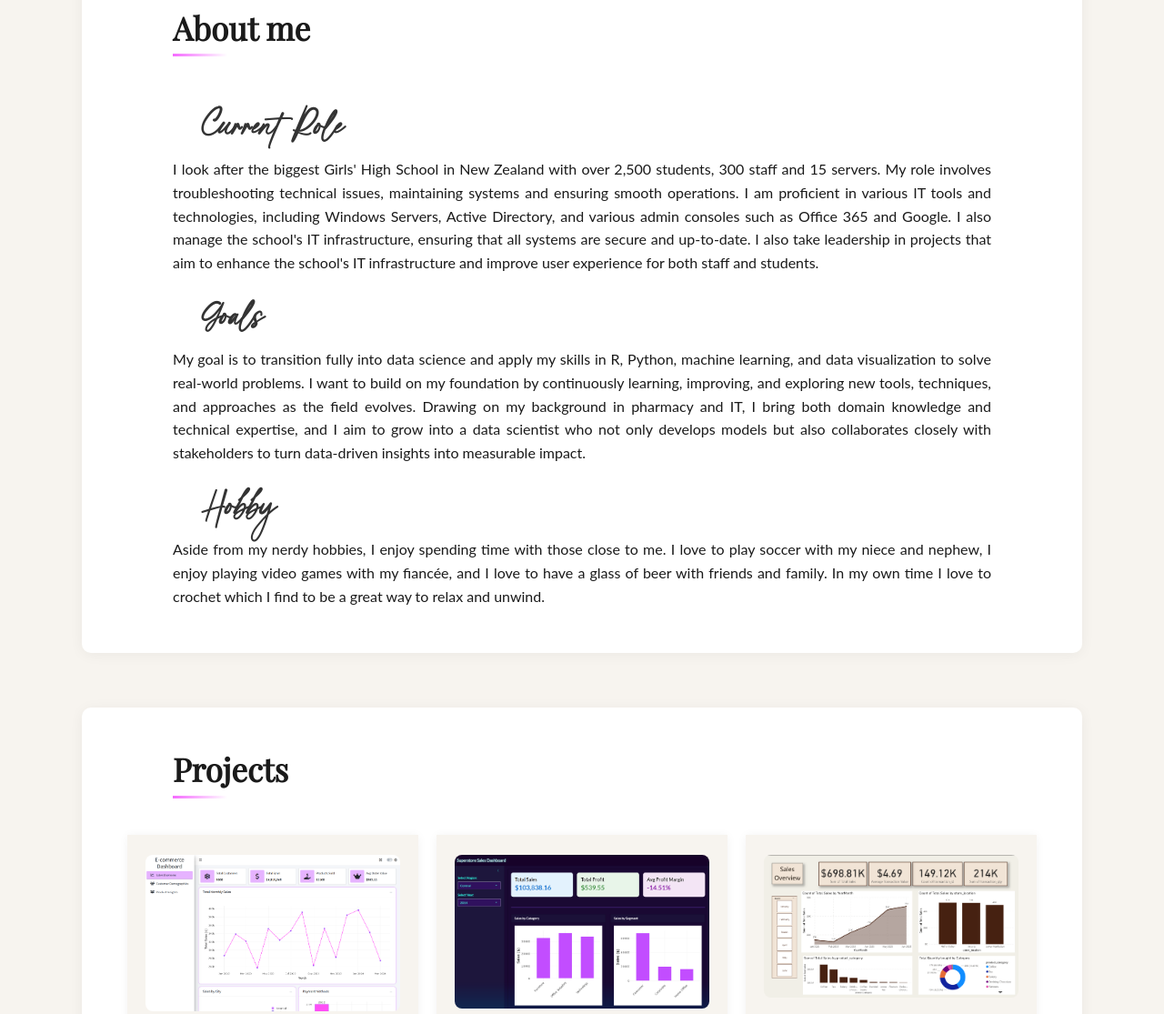
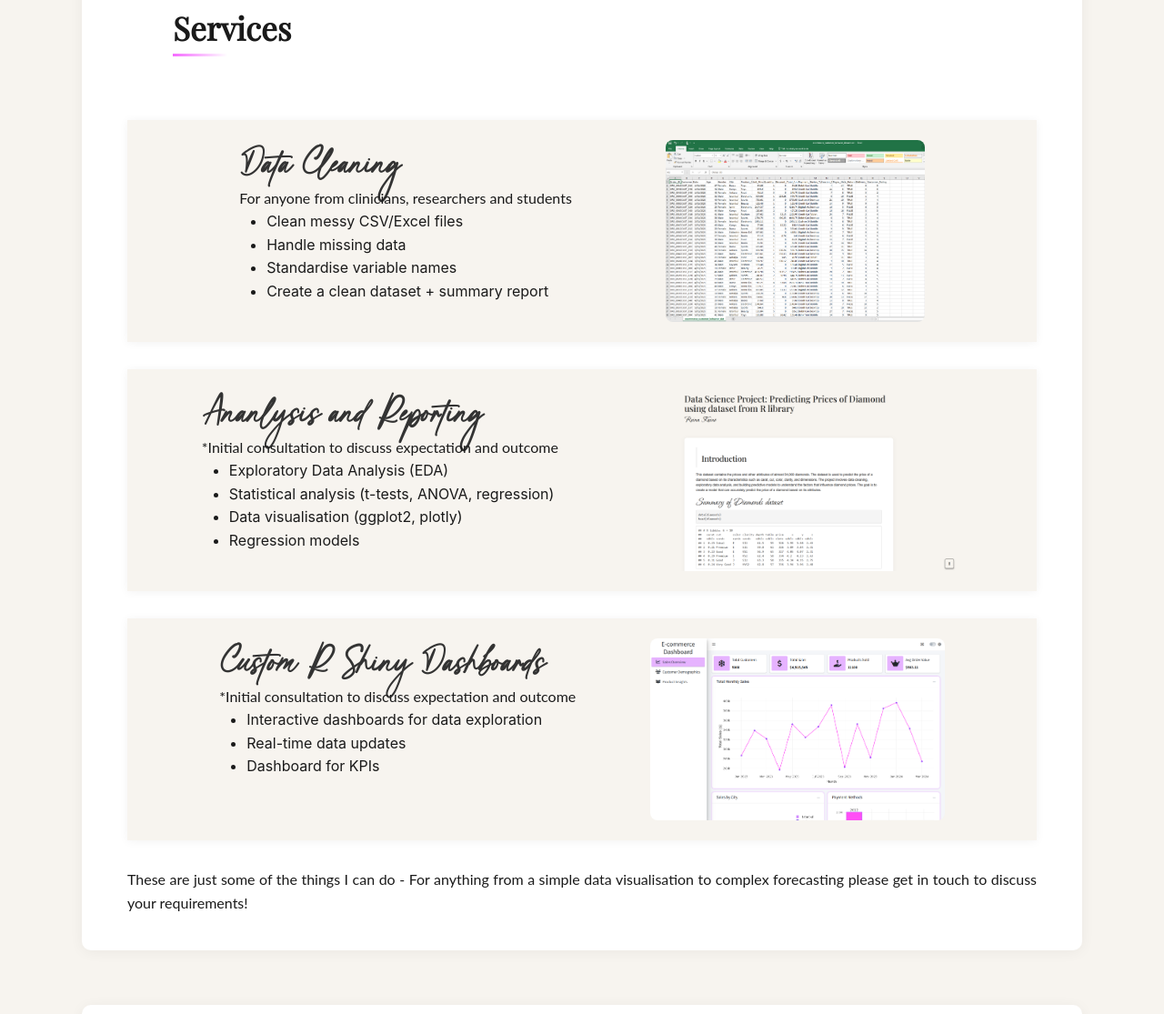
Before and after one commit to reijkg2904/portfolio, a plain HTML site: page index.html in a window 1280 px wide. Shown: the part 897-2012 px from the top of the page at 91% size. Drawn offline with Linux system fonts and the light colour scheme.

Commit message:
Added Services section with description and images, added page title,  modified work history and intro

```diff
--- a/index.html
+++ b/index.html
@@ -10,8 +10,9 @@
 
 <body>
   <nav>
+    <p>Reina's R Data Studio</p>
     <div class="space"></div>
-    <a href="#about">About Me</a>
+    <a href="#packages">Services</a>
     <a href="#projects">Projects</a>
     <a href="#history">History</a>
     <a href="#contact">Contact</a>
@@ -20,38 +21,60 @@
   <div class="hero">
     <div>
       <h1>Reina Kaino</h1>
-      <h3>Data Scientist - Bridging Healthcare, IT, and Data<h3>
+      <h3>Data Scientist specialising in R<h3>
       <p class="skills">
+        I help healthcare, research organisations and many scientists clean, analyse and visualise data using R.</br>
         I combine a background in pharmacy, IT systems support, and data science to bring a unique perspective to problem-solving.
-        With a graduate diploma in data science and hands-on experience in R, Python, machine learning, data visualization, and statistical modeling,
+        With a graduate diploma in data science and hands-on experience in R, machine learning, data visualization, and statistical modeling,
         I’ve built a strong foundation that connects technical expertise with practical applications.
-        My journey may be unconventional, but it makes me adaptable, analytical,
-        and ready to excel in data-driven roles.
       </p>
     </div>
-
   </div>
 
-  <section id="about" class="fade-in">
-    <h2>About me</h2>
-    <h3>Current Role</h3>
-    <p>I look after the biggest Girls' High School in New Zealand with over 2,500 students, 300 staff and 15 servers.
-      My role involves troubleshooting technical issues, maintaining systems and ensuring smooth operations.
-      I am proficient in various IT tools and technologies, including Windows Servers, Active Directory, and various admin consoles such as Office 365 and Google.
-      I also manage the school's IT infrastructure, ensuring that all systems are secure and up-to-date.
-      I also take leadership in projects that aim to enhance the school's IT infrastructure and improve user experience for both staff and students.
-    </p>
-    <h3>Goals</h3>
-    <p>My goal is to transition fully into data science and apply my skills in R, Python, machine learning, and data visualization to solve real-world problems.
-      I want to build on my foundation by continuously learning, improving, and exploring new tools, techniques, and approaches as the field evolves.
-      Drawing on my background in pharmacy and IT, I bring both domain knowledge and technical expertise,
-      and I aim to grow into a data scientist who not only develops models but also collaborates closely with stakeholders to turn data-driven insights into measurable impact.</p>
-    <h3>Hobby</h3>
-    <p>Aside from my nerdy hobbies, I enjoy spending time with those close to me.
-      I love to play soccer with my niece and nephew, I enjoy playing video games with my fiancée, and I love to have a glass of beer with friends and family.
-      In my own time I love to crochet which I find to be a great way to relax and unwind.
-    </p>
-
+  <section id="packages" class="fade-in">
+    <div class = "packages-container">
+      <h2>Services</h2>
+      <div class = "package-item">
+        <div>
+        <h3>Data Cleaning</h3>
+        <p>For anyone from clinicians, researchers and students</p>
+        <ul>
+          <li>Clean messy CSV/Excel files</li>
+          <li>Handle missing data</li>
+          <li>Standardise variable names</li>
+          <li>Create a clean dataset + summary report</li>
+        </ul>
+        </div>
+        <img src="./Images/excel.png" alt="Package 1">
+      </div>
+      <div class = "package-item">
+        <div>
+        <h3>Ananlysis and Reporting</h3>
+        <p>*Initial consultation to discuss expectation and outcome</p>
+        <ul>
+          <li>Exploratory Data Analysis (EDA)</li>
+          <li>Statistical analysis (t-tests, ANOVA, regression)</li>
+          <li>Data visualisation (ggplot2, plotly)</li>
+          <li>Regression models</li>
+        </ul>
+        </div>
+      <img src="./Images/Diamonds_project.png" alt="Project 1">
+      </div>
+      <div class = "package-item">
+        <div>
+        <h3>Custom R Shiny Dashboards</h3>
+        <p>*Initial consultation to discuss expectation and outcome</p>
+        <ul>
+          <li>Interactive dashboards for data exploration</li>
+          <li>Real-time data updates</li>
+          <li>Dashboard for KPIs</li>
+        </ul>
+        </div>
+        <img src="./Images/ecommerce_dashboard.png" alt="Project 6">
+      </div>
+      <p>These are just some of the things I can do - For anything from a simple data visualisation to complex forecasting
+        please get in touch to discuss your requirements!</p>
+    </div>
   </section>
 
   <section id="projects" class="fade-in">
@@ -117,28 +140,16 @@
 <div class="column">
   <h3>Work</h3>
     <div class="history_grid">
+      <div class="space"></div>
       <div class="portfolio-item">
-          <h4>New Era Technology</h4>
-          <h4>May 2024 - Current</h4>
-          <p>System Support Engineer</p>
-        </div>
-        <div class="portfolio-item">
-          <h4>Ramen Takara Ponsonby</h4>
-          <h4>September 2022 - May 2024</h4>
-          <p>Waiter</p>
-        </div>
-        <div class="portfolio-item">
-          <h4>Life Pharmacy St Heliers</h4>
-          <h4>Mar 2020 - Sept 2022</h4>
-          <p>Pharmacist</p>
+        <h4>System Support Engineer</h4>
       </div>
       <div class="portfolio-item">
         <h4>Various pharmacies</h4>
-          <h4>Dec 2019 - Sept 2020</h4>
+        <h4>Dec 2019 - Sept 2022</h4>
         <p>Locum Pharmacist</p>
       </div>
       <div class="portfolio-item">
-          <h4>Life Pharmacy Glenfield</h4>
         <h4>Dec 2018 - Dec 2019</h4>
         <p>Intern Pharmacist</p>
       </div>
@@ -154,7 +165,6 @@
     <h3>Study</h3>
     <div class="history_grid">
       <div class="space"></div>
-        <div class="space"></div>
       <div class="portfolio-item">
         <h4>Graduate Diploma in Computer and</br> Information Sciences</h4>
         <h4>Feb 2023 - Nov 2023</h4>
@@ -169,17 +179,11 @@
         <h4>Bachelor of Science and Engineering</h4>
         <h4>Mar 2021 - Nov 2021</h4>
         <p>University of Auckland</p>
-
       </div>
       <div class="portfolio-item">
         <h4>Bachelor of Pharmacy</h4>
         <h4>Feb 2015 - Nov 2018</h4>
         <p>University of Otago</p>
-        </div>
-        <div class="space"></div>
-        <div class="space"></div>
-        <div class="portfolio-item">
-          <h4>Long Bay College</h4>
       </div>
       </div>
     </div>
@@ -195,7 +199,7 @@
         <div class="icons">
           <a href="https://www.linkedin.com/in/reijkg2904/" target="_blank" rel="noopener noreferrer"><i class="fa-brands fa-linkedin"></i></a>
           <a href="https://github.com/reijkg2904" target="_blank" rel="noopener noreferrer"><i class="fa-brands fa-github"></i></a>
-          <a href="https://www.facebook.com/reina.graham.96" target="_blank" rel="noopener noreferrer"><i class="fa-brands fa-facebook"></i></a>
+          <a href="https://www.instagram.com/reinas_data.studio/" target="_blank" rel="noopener noreferrer"><i class="fa-brands fa-instagram"></i></a>
         </div>
       </div>
         <form id="contact-form">
--- a/style.css
+++ b/style.css
@@ -43,7 +43,7 @@ nav {
   top: 0;
   width: 100%;
   background-color: #1a1a1a;
-  padding: 20px 10px;
+  padding: 15px 10px 5px;
   box-shadow: 0 2px 5px rgba(0,0,0,0.3);
   z-index: 1000;
   display: flex;
@@ -53,6 +53,13 @@ nav {
 .space {
   height: 100%;
   width: 40%;
+}
+
+nav p {
+  color: #f2eee9;
+  font-family: Ideas;
+  font-weight: 700;
+  font-size: 20px;
 }
 
 nav a {
@@ -132,14 +139,6 @@ p {
   text-align: justify;
 }
 
-#about h3 {
-  margin-left: 80px;
-}
-
-#about p {
-  padding: 10px 50px;
-}
-
 section {
   margin: 60px auto;
   background-color: #ffffff;
@@ -147,6 +146,40 @@ section {
   padding: 40px 50px;
   box-shadow: 0 2px 15px rgba(0,0,0,0.05);
   max-width: 1100px;
+}
+
+/* SERVICES */
+
+.packages-container {
+  display: flex;
+  flex-direction: column;
+  gap: 30px;
+}
+
+.package-item {
+  background: #f7f4ef;
+  padding: 12px 20px;
+  box-shadow: 0 1px 10px 0px rgba(0, 0, 0, 0.05);
+  height: fit-content;
+  display: flex;
+  flex-direction: row;
+  justify-content: space-evenly;
+}
+
+#packages ul {
+  list-style-type: disc;
+  margin-left: 20px;
+}
+
+#packages li {
+  margin-left: 10px;
+}
+
+.package-item img {
+  max-width: 40%;
+  border-radius: 8px;
+  margin: 10px 0px;
+  max-height: 200px;
 }
 
 /* WORK AND STUDY HISTORY*/
@@ -176,8 +209,6 @@ h4 {
 }
 
 /* Grid outline for both WORK/STUDY and PROJECTS */
-
-
 
 .portfolio-item p {
   font-size: 14px;
```
Also changed, not shown: Images/excel.png (added). Lines whose indentation alone changed are shown as unchanged.
